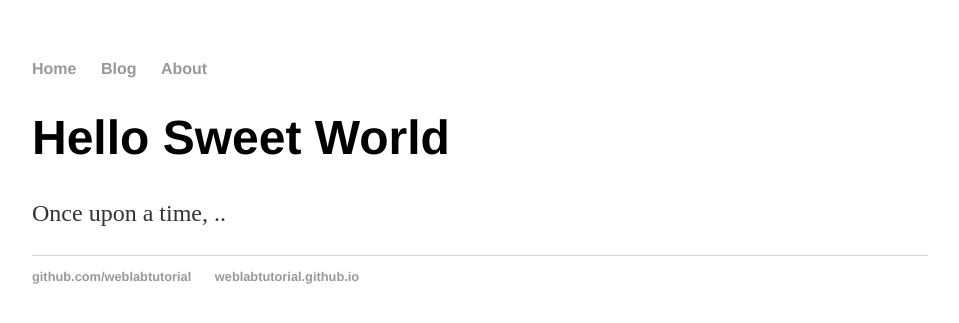
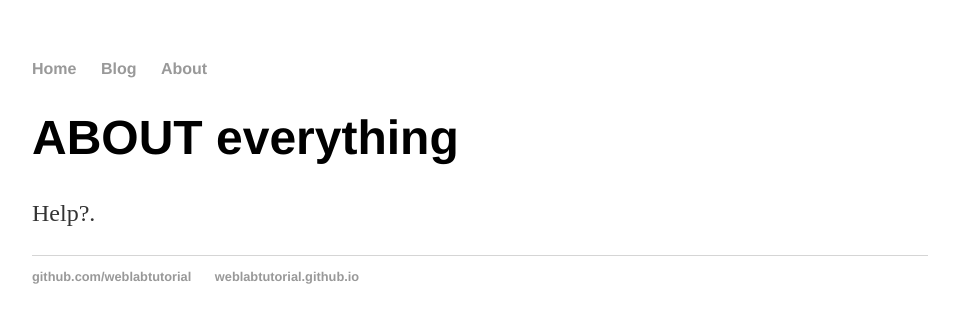
Before and after one commit to iKILLERi/iKILLERi.github.io, a Jekyll site: the page built from about/index.html, in a window 1280 px wide. Shown: the top 323 px of the page, without its empty margins (160-1119 px from the left). Built offline with Jekyll 4.4.1, drawn with Linux system fonts in a browser that asks for light colours.

Commit message:
Update index.html

```diff
--- a/about/index.html
+++ b/about/index.html
@@ -2,7 +2,7 @@
 layout: default
 title: Web Programming
 ---
-<div class="blurb">
- <h1>Hello Sweet World</h1>
- <p>Once upon a time, ..</p>
+<div class="about">
+ <h1>ABOUT everything</h1>
+ <p>Help?.</p>
 </div>
```
